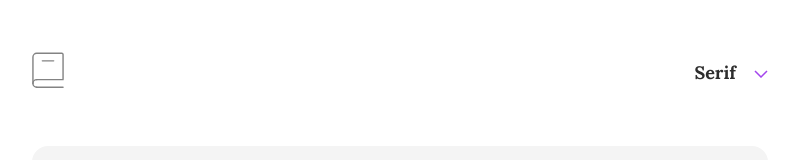
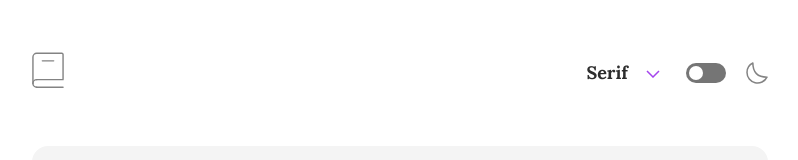
Before and after one commit to crystalodi/dictionary-web-app, a React (Create React App) app: page / in a window 1280 px wide. Shown: the top 160 px of the page, without its empty margins (240-1038 px from the left). Built offline with nearby package versions, Linux system fonts and the light colour scheme.

Commit message:
add switch

```diff
--- a/src/components/layout/header/Header.scss
+++ b/src/components/layout/header/Header.scss
@@ -3,8 +3,16 @@
     &__content {
         display: flex;
         align-items: center;
+        justify-content: space-between;
         &__controls {
-            margin-left: auto;
+            display: flex;
+            align-items: center;
+            column-gap: 26px;
+            &__theme {
+                display: flex;
+                align-items: center;
+                column-gap: 20px;
+            }
         }
     }
 }
--- a/src/components/layout/header/Header.tsx
+++ b/src/components/layout/header/Header.tsx
@@ -1,5 +1,6 @@
-import { LogoIcon } from '../../../assets/icons';
+import { LogoIcon, MoonIcon } from '../../../assets/icons';
 import FontSelect from '../../ui/font-select';
+import ThemeSwitch from '../../ui/theme-switch';
 import './Header.scss';
 const Header = () => {
     return (
@@ -9,11 +10,10 @@ const Header = () => {
                     <LogoIcon width={32} height={36.5} title='Frontend Mentor Dictionary App'/>
                 </div>
                 <div className='header__content__controls'>
-                    <div className='header__content-controls__font-select'>
-                        <FontSelect value='2'/>
-                    </div>
-                    <div className='header__content-controls__theme'>
-
+                    <FontSelect value='2'/>
+                    <div className='header__content__controls__theme'>
+                        <ThemeSwitch/>
+                        <MoonIcon/>
                     </div>
                 </div>
             </div>
--- /dev/null
+++ b/src/components/ui/theme-switch/ThemeSwitch.scss
@@ -0,0 +1,50 @@
+.theme-switch {
+    display: inline-block;
+    position: relative;
+    width: 40px;
+    height: 20px;
+
+    input[type="checkbox"] {
+        position: absolute;
+        top: 0;
+        left: 0;
+        opacity: 0;
+        width: 0;
+        height: 0;
+    }
+
+    .theme-switch-slider {
+        background-color: #757575;
+        position: absolute;
+        top: 0;
+        right: 0;
+        bottom: 0;
+        left: 0;
+        cursor: pointer;
+        border-radius: 10px;
+        transition: background-color ease-out .4s;
+    }
+
+    .theme-switch-slider::before {
+        position: absolute;
+        top: 3px;
+        background-color: #fff;
+        content: "";
+        height: 14px;
+        width: 14px;
+        border-radius: 50px;
+        transform: translateX(3px);
+        transition: transform ease-out .4s;
+    }
+
+    input[type="checkbox"]:checked + .theme-switch-slider {
+        background-color: #A445ED;
+    }
+
+    input[type="checkbox"]:checked + .theme-switch-slider::before {
+        position: absolute;
+        top: 3px;
+        transform: translateX(23px);
+        content: "";
+    }
+}
--- /dev/null
+++ b/src/components/ui/theme-switch/ThemeSwitch.tsx
@@ -0,0 +1,22 @@
+import { useEffect, useState } from "react"
+import './ThemeSwitch.scss';
+
+const ThemeSwitch = (props: React.ComponentPropsWithoutRef<'input'>) => {
+
+    const [isChecked, setIsChecked] = useState(props.checked);
+
+    useEffect(() => {
+        document.body.setAttribute('data-theme', isChecked ? 'dark' : 'light');
+    }, [isChecked]);
+
+    const toggleSwitch = () =>  setIsChecked((previousState) => !previousState);
+
+    return (
+        <label className="theme-switch">
+            <input type="checkbox" checked={isChecked} onChange={toggleSwitch}/>
+            <span className="theme-switch-slider"></span>
+        </label>
+    )
+}
+
+export default ThemeSwitch;
--- /dev/null
+++ b/src/components/ui/theme-switch/index.ts
@@ -0,0 +1 @@
+export { default } from './ThemeSwitch';
--- a/src/index.tsx
+++ b/src/index.tsx
@@ -4,8 +4,6 @@ import './index.css';
 import App from './components/app';
 import reportWebVitals from './reportWebVitals';
 
-document.body.setAttribute('data-theme', 'light');
-document.body.setAttribute('data-font-style', 'sans-serif');
 const root = ReactDOM.createRoot(
   document.getElementById('root') as HTMLElement
 );
```
